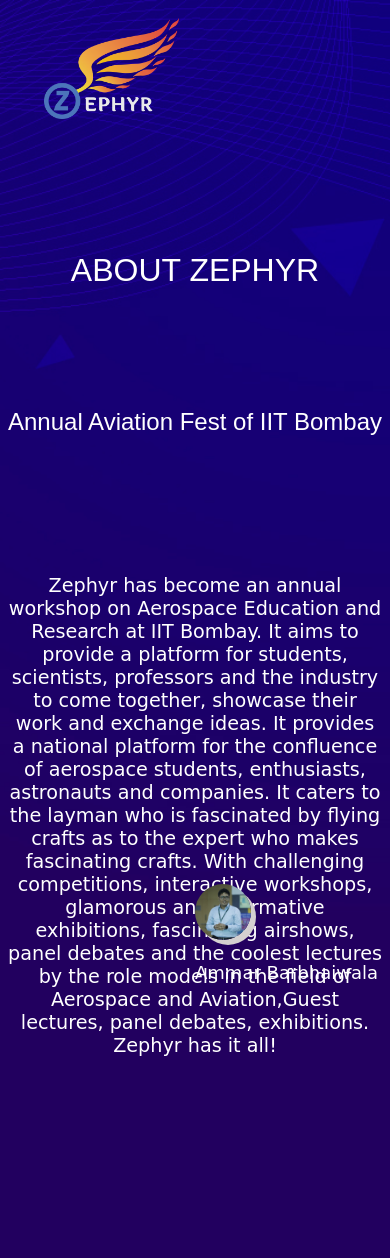
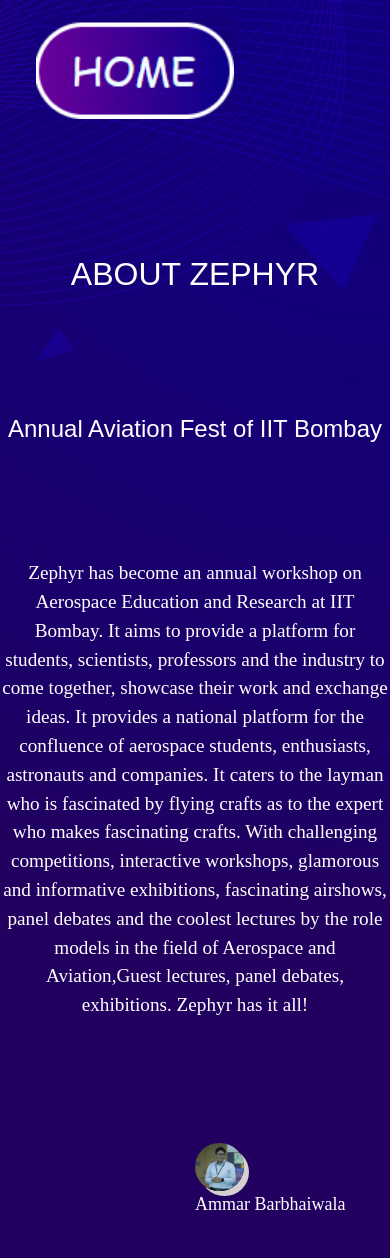
Before and after one commit to Ccivam/zephyr2023-website, a Django app: page /zephyr/about in a window 390 px wide. After the commit the page ends 1210 px from the top, so only its background shows below. Run offline with Django 3.2, Linux system fonts and the light colour scheme.

Commit message:
all_changes_done

```diff
--- a/zephyrsite/static/all.css
+++ b/zephyrsite/static/all.css
@@ -1,6 +1,6 @@
 p{
-    font-family: cursive;
+    font-family: serif;
 }
 a{
-    font-family: cursive;
+    font-family: serif;
 }
--- a/zephyrsite/static/profile.css
+++ b/zephyrsite/static/profile.css
@@ -1,13 +1,13 @@
 .ammar{
     position: absolute;
-    left: 83%;
-    bottom:13%;
+    left: 80%;
+    bottom:10%;
 
 }
 
 .pfp{
-    height: 80%;
-    width: 80%;
+    height: 50%;
+    width: 50%;
     border-radius: 100%;
     box-shadow: 10px 10px rgb(212, 208, 208);
 }
@@ -20,7 +20,7 @@
 .ammar{
     position: absolute;
     left: 50%;
-    bottom:20%;
+    top:90%;
 
     }
 
@@ -39,3 +39,14 @@
 
 
 }
+.navbar .menu{
+    border: 2px solid white;
+    border-radius: 25px;
+    color: azure;
+    text-decoration: none;
+    background-image: linear-gradient(to right, rgb(108, 0, 155), rgba(0,0,151,0.52));
+    padding: 7px 15px;
+    margin: 0 2rem;
+
+
+}
--- a/zephyrsite/templates/about.html
+++ b/zephyrsite/templates/about.html
@@ -6,6 +6,8 @@
     <meta charset="UTF-8">
     <meta http-equiv="X-UA-Compatible" content="IE=edge">
     <meta name="viewport" content="width=device-width, initial-scale=1.0">
+     <link href="https://cdn.jsdelivr.net/npm/bootstrap@5.3.2/dist/css/bootstrap.min.css" rel="stylesheet" >
+
     <link rel="icon" href="{% static 'LOGO.png' %}" type="image/icon type">
     <link rel="stylesheet" href="{%static 'all.css'%}">
     <link rel="stylesheet" href="{%static 'profile.css'%}">
@@ -223,13 +225,13 @@
   .ammar{
     position: absolute;
     left: 50%;
-    bottom:20%;
+    bottom: 0.0000000000000001%;
 
     }
 
 .pfp{
-    height: 30%;
-    width: 30%;
+    height: 25%;
+    width: 25%;
     border-radius: 100%;
     box-shadow: 5px 5px rgb(212, 208, 208);
 }
@@ -255,11 +257,18 @@
 
 <body>
     <!-- Navbar -->
-    <div class="navbar">
+
         <!-- Zephyr logo -->
+
+
+   <div class="navbar">
+        <!--Zephyr logo -->
         <div class="left">
-            <a href="/zephyr/home"><img class="logo" src="{% static 'LOGO.png' %}" alt="Zephyr logo"></a>
+            <a href="/zephyr/home"><img class="logo" src="{% static 'home_navbar.png' %}" alt="Zephyr logo"></a>
+
         </div>
+
+
         <!-- menu buttons -->
     </div>
     <!-- Content -->
@@ -282,20 +291,26 @@
     <div class="lower-content">
         <div id="content-title">
             <p>ABOUT ZEPHYR</p>
+            <br>
+
+
         </div>
         <div id="content-body">
             <p>Annual Aviation Fest of IIT Bombay organised by The Aerospace Engineering Association</p>
         </div>
     </div>
+
     <div class="phone-heading">
         <div id="phone-heading-title">ABOUT ZEPHYR</div>
         <div id="phone-heading-subtitle">Annual Aviation Fest of IIT Bombay </div>
     </div>
-    <div class="ammar">
+   <div class="ammar">
         <img class="pfp" src="{%static 'ammar.jpeg'%}">
         <p class="ammar-text">Ammar Barbhaiwala</p>
 
     </div>
+
+
     <div class="phone-content">
         <p>Zephyr has become an annual workshop on Aerospace Education and Research at IIT Bombay. It aims to provide a
             platform for students, scientists, professors and the industry to come together, showcase their work and
@@ -305,6 +320,8 @@
             fascinating airshows, panel debates and the coolest lectures by the role models in the field of Aerospace
             and Aviation,Guest lectures, panel debates, exhibitions. Zephyr has it all!</p>
     </div>
+      <script src="https://cdn.jsdelivr.net/npm/bootstrap@5.3.2/dist/js/bootstrap.bundle.min.js"></script>
+
 </body>
 
 </html>
--- a/zephyrsite/zephyr/urls.py
+++ b/zephyrsite/zephyr/urls.py
@@ -32,4 +32,5 @@
     path('liquid_engine',views.liquid),#soon page
     path('entrepreneurship',views.entrepreneurship),#soon page
     path('lectures',views.lectures),#soon page
+    path('formSubmit',views.form_submit)
 ]
--- a/zephyrsite/zephyr/views.py
+++ b/zephyrsite/zephyr/views.py
@@ -60,6 +60,8 @@
     return render(request,'lectures.html')
 def mm(request):
     return render(request,'caa.html')
+def form_submit(request):
+    return render(request,'form_submission.html')
 def home_view(request):
     context ={}
 
```
Also changed, not shown: zephyrsite/static/help_profile.css (added, +39 -0 lines), zephyrsite/static/submission.css (added, +20 -0 lines), zephyrsite/templates/caa.html (+17 -3 lines), zephyrsite/templates/form_submission.html (added, +27 -0 lines), zephyrsite/static/home_navbar.png (added).
